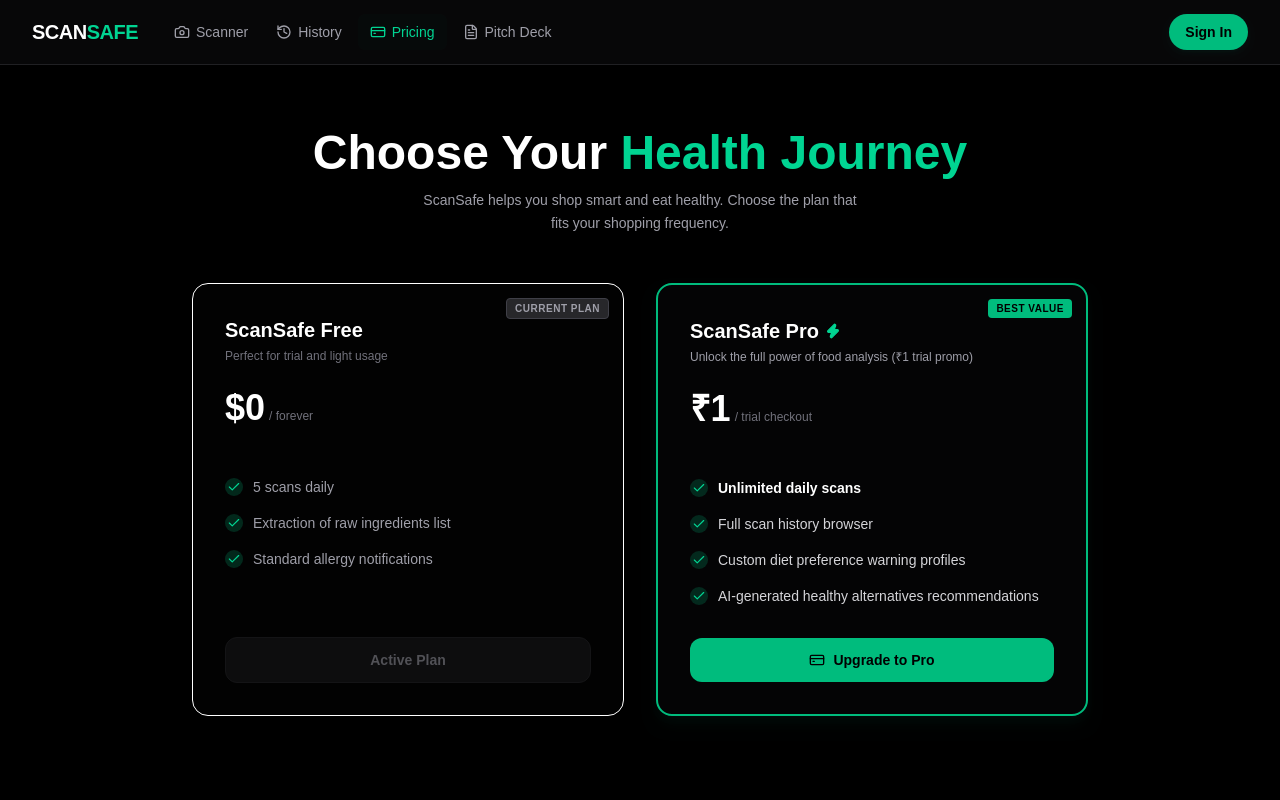
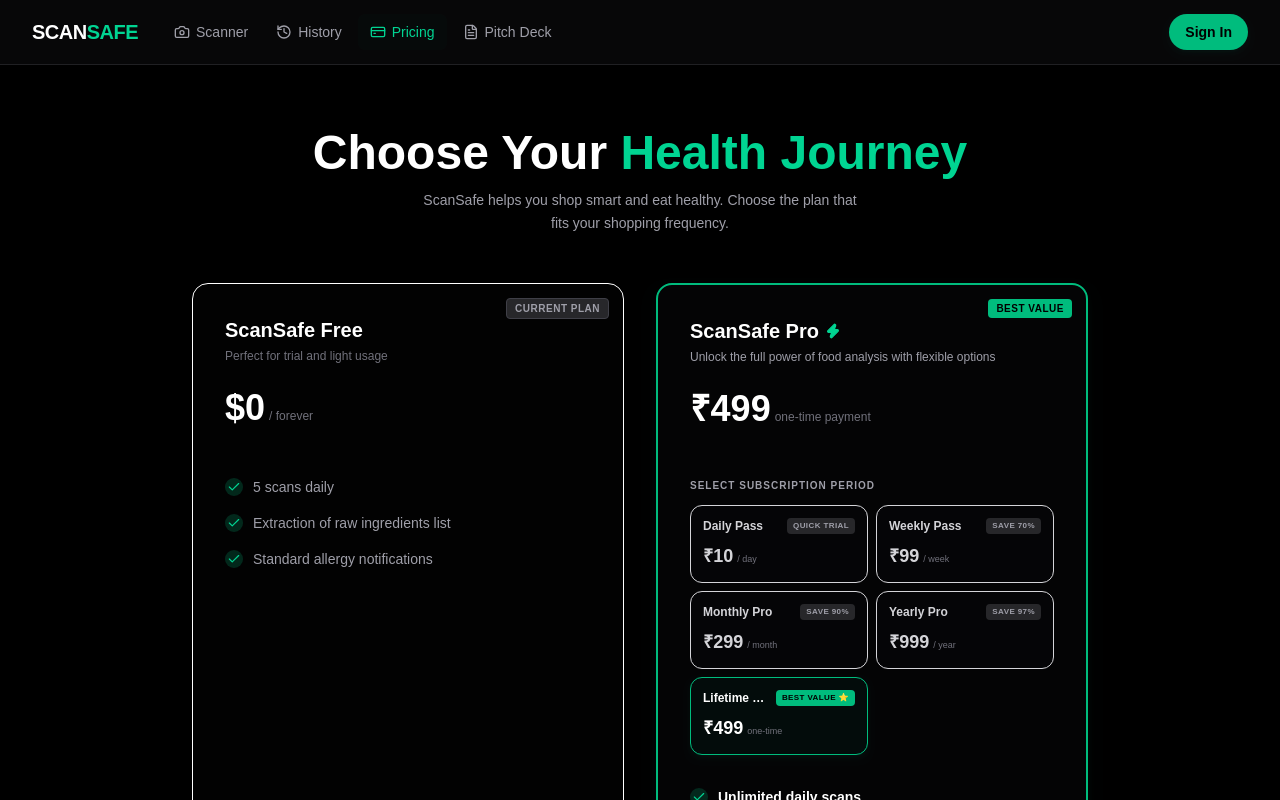
Before and after one commit to Kirtanpatel2326/Scansafe, a Next.js app: page /pricing in a window 1280 px wide. Shown: the top 800 px of the page. Built offline with nearby package versions, Linux system fonts and the light colour scheme; no server answers.

Commit message:
feat: multi-tier subscription billing (₹10/day, ₹99/week, ₹299/month, ₹999/year, ₹499/lifetime)

```diff
--- a/app/api/checkout/route.ts
+++ b/app/api/checkout/route.ts
@@ -2,7 +2,7 @@
 import { razorpay } from '@/lib/razorpay'
 import { NextResponse } from 'next/server'
 
-export async function POST() {
+export async function POST(request: Request) {
   try {
     const supabase = await createClient()
 
@@ -12,8 +12,31 @@
       return NextResponse.json({ error: 'Unauthorized' }, { status: 401 })
     }
 
-    // Create an order in Razorpay
-    const amount = 100 // ₹1.00 in paise (trial testing)
+    // Parse plan type from request body
+    let planType = 'lifetime'
+    try {
+      const body = await request.json()
+      if (body && body.planType) {
+        planType = body.planType
+      }
+    } catch (e) {
+      // Body might be empty, default to lifetime
+    }
+
+    // Map planType to price in paise (1 INR = 100 paise)
+    let amount = 49900 // Default: ₹499 (lifetime)
+    if (planType === 'day') {
+      amount = 1000 // ₹10
+    } else if (planType === 'week') {
+      amount = 9900 // ₹99
+    } else if (planType === 'month') {
+      amount = 29900 // ₹299
+    } else if (planType === 'year') {
+      amount = 99900 // ₹999
+    } else if (planType === 'lifetime') {
+      amount = 49900 // ₹499
+    }
+
     const currency = 'INR'
     const options = {
       amount,
@@ -22,6 +45,7 @@
       notes: {
         userId: user.id,
         email: user.email || '',
+        planType,
       },
     }
 
--- a/app/api/razorpay-webhook/route.ts
+++ b/app/api/razorpay-webhook/route.ts
@@ -37,21 +37,39 @@
       const notes = entity?.notes
       const userId = notes?.userId
       const paymentId = entity?.id || 'manual_payment'
+      const planType = notes?.planType || 'lifetime'
 
       if (!userId) {
         console.error('No userId found in Razorpay payment notes')
         return NextResponse.json({ error: 'No userId in notes' }, { status: 400 })
       }
 
-      console.log(`Upgrading user ${userId} to Pro plan (Payment: ${paymentId})...`)
+      // Calculate expiration date
+      let expiresAt: string | null = null
+      const now = new Date()
+      if (planType === 'day') {
+        expiresAt = new Date(now.getTime() + 24 * 60 * 60 * 1000).toISOString()
+      } else if (planType === 'week') {
+        expiresAt = new Date(now.getTime() + 7 * 24 * 60 * 60 * 1000).toISOString()
+      } else if (planType === 'month') {
+        expiresAt = new Date(now.getTime() + 30 * 24 * 60 * 60 * 1000).toISOString()
+      } else if (planType === 'year') {
+        expiresAt = new Date(now.getTime() + 365 * 24 * 60 * 60 * 1000).toISOString()
+      } else if (planType === 'lifetime') {
+        expiresAt = null
+      }
+
+      console.log(`Upgrading user ${userId} to Pro plan: type=${planType}, expires=${expiresAt} (Payment: ${paymentId})...`)
 
       const supabaseAdmin = createAdminClient()
 
-      // Upgrade profile to Pro
+      // Upgrade profile to Pro with subscription fields
       const { data, error } = await supabaseAdmin
         .from('profiles')
         .update({
           plan: 'pro',
+          plan_type: planType,
+          plan_expires_at: expiresAt,
           razorpay_subscription_id: paymentId
         })
         .eq('id', userId)
--- a/app/pricing/page.tsx
+++ b/app/pricing/page.tsx
@@ -23,8 +23,10 @@
   const [user, setUser] = useState<User | null>(null)
   const [loading, setLoading] = useState(true)
   const [plan, setPlan] = useState<string>('free')
+  const [planType, setPlanType] = useState<string>('free')
   const [upgrading, setUpgrading] = useState(false)
   const [isSuccess, setIsSuccess] = useState(false)
+  const [selectedPeriod, setSelectedPeriod] = useState<'day' | 'week' | 'month' | 'year' | 'lifetime'>('lifetime')
 
   useEffect(() => {
     supabase.auth.getUser().then(async ({ data: { user } }) => {
@@ -43,12 +45,20 @@
     try {
       const { data, error } = await supabase
         .from('profiles')
-        .select('plan')
+        .select('plan, plan_type, plan_expires_at')
         .eq('id', userId)
         .single()
 
       if (!error && data) {
+        const now = new Date()
+        const expired = data.plan === 'pro' && data.plan_expires_at && new Date(data.plan_expires_at) <= now
+        if (expired) {
+          data.plan = 'free'
+          data.plan_type = 'free'
+          data.plan_expires_at = null
+        }
         setPlan(data.plan || 'free')
+        setPlanType(data.plan_type || 'free')
       }
     } catch (e) {
       console.error('Error loading user profile:', e)
@@ -57,7 +67,7 @@
     }
   }
 
-  const handleUpgrade = async () => {
+  const handleUpgrade = async (planTypeParam: 'day' | 'week' | 'month' | 'year' | 'lifetime') => {
     if (!user) {
       router.push('/auth')
       return
@@ -74,11 +84,23 @@
       }
 
       // Create order via backend API
-      const res = await fetch('/api/checkout', { method: 'POST' })
+      const res = await fetch('/api/checkout', {
+        method: 'POST',
+        headers: { 'Content-Type': 'application/json' },
+        body: JSON.stringify({ planType: planTypeParam })
+      })
       const data = await res.json()
 
       if (!res.ok || !data.success) {
         throw new Error(data.error || 'Failed to initialize payment order.')
+      }
+
+      const planNameMap = {
+        day: '1-Day Pass',
+        week: 'Weekly Pass',
+        month: 'Monthly Pro',
+        year: 'Yearly Pro',
+        lifetime: 'Lifetime Ultra'
       }
 
       // Open Razorpay Options
@@ -87,7 +109,7 @@
         amount: data.amount,
         currency: data.currency,
         name: 'ScanSafe Pro',
-        description: 'Upgrade for Unlimited Scans',
+        description: `Upgrade to ScanSafe ${planNameMap[planTypeParam]}`,
         order_id: data.orderId,
         prefill: {
           name: data.user.name || '',
@@ -99,8 +121,7 @@
         handler: async function (response: any) {
           setIsSuccess(true)
           setPlan('pro')
-          // Optional: Verify signature on backend if needed, but since webhook will process it:
-          // We can immediately update local UI state and redirect after a delay
+          setPlanType(planTypeParam)
           setTimeout(() => {
             router.push('/scan')
           }, 3000)
@@ -212,10 +233,22 @@
               </div>
 
               {/* Pro Plan */}
+              {(() => {
+                const periods = [
+                  { id: 'day', name: 'Daily Pass', price: 10, period: '/ day', desc: '1 Day of unlimited scans', savings: 'Quick Trial' },
+                  { id: 'week', name: 'Weekly Pass', price: 99, period: '/ week', desc: '7 Days of unlimited scans', savings: 'Save 70%' },
+                  { id: 'month', name: 'Monthly Pro', price: 299, period: '/ month', desc: '30 Days of unlimited scans', savings: 'Save 90%' },
+                  { id: 'year', name: 'Yearly Pro', price: 999, period: '/ year', desc: '365 Days of unlimited scans', savings: 'Save 97%' },
+                  { id: 'lifetime', name: 'Lifetime Deal', price: 499, period: 'one-time', desc: 'Own forever, pay once', savings: 'Best Value ⭐' },
+                ] as const
+
+                const activePeriod = periods.find(p => p.id === selectedPeriod) || periods[4]
+
+                return (
                   <div className="relative rounded-2xl border-2 border-emerald-500 bg-zinc-900/20 p-8 flex flex-col justify-between shadow-lg shadow-emerald-500/5 overflow-hidden">
                     {plan === 'pro' ? (
                       <div className="absolute top-3.5 right-3.5 rounded bg-emerald-500 text-black text-[10px] font-bold px-2 py-0.5 uppercase tracking-wider flex items-center gap-0.5">
-                    <Zap className="w-3 h-3 fill-black" /> Current Plan
+                        <Zap className="w-3 h-3 fill-black" /> Current Plan ({planType})
                       </div>
                     ) : (
                       <div className="absolute top-3.5 right-3.5 rounded bg-emerald-500 text-black text-[10px] font-bold px-2 py-0.5 uppercase tracking-wider">
@@ -226,14 +259,60 @@
                       <h3 className="text-xl font-bold text-white flex items-center gap-1.5">
                         ScanSafe Pro <Zap className="w-4 h-4 text-emerald-400 fill-emerald-400" />
                       </h3>
-                  <p className="text-zinc-400 text-xs mt-1">Unlock the full power of food analysis (₹1 trial promo)</p>
+                      <p className="text-zinc-400 text-xs mt-1">Unlock the full power of food analysis with flexible options</p>
 
+                      {/* Dynamic Price Display */}
                       <div className="my-6">
-                    <span className="text-4xl font-black text-white">₹1</span>
-                    <span className="text-zinc-500 text-xs ml-1">/ trial checkout</span>
+                        <span className="text-4xl font-black text-white">₹{activePeriod.price}</span>
+                        <span className="text-zinc-500 text-xs ml-1">
+                          {selectedPeriod === 'lifetime' ? 'one-time payment' : `${activePeriod.period}`}
+                        </span>
                       </div>
 
                       <div className="h-[1px] bg-zinc-850 my-6" />
+
+                      {/* Plan Selector */}
+                      <div className="mb-8">
+                        <label className="text-[10px] font-bold text-zinc-400 uppercase tracking-widest block mb-3">
+                          Select Subscription Period
+                        </label>
+                        <div className="grid grid-cols-1 sm:grid-cols-2 gap-2">
+                          {periods.map((p) => {
+                            const isSelected = selectedPeriod === p.id
+                            const isActiveSubscription = plan === 'pro' && planType === p.id
+                            return (
+                              <button
+                                key={p.id}
+                                type="button"
+                                onClick={() => setSelectedPeriod(p.id)}
+                                className={`flex flex-col justify-between items-start rounded-xl border p-3 text-left transition cursor-pointer relative ${
+                                  isSelected
+                                    ? 'bg-emerald-950/20 border-emerald-500 text-white shadow-md shadow-emerald-500/5'
+                                    : 'bg-zinc-950/40 border-zinc-850 text-zinc-300 hover:border-zinc-850'
+                                }`}
+                              >
+                                <div className="flex w-full justify-between items-center gap-1.5">
+                                  <span className="font-bold text-xs truncate">{p.name}</span>
+                                  <span className={`text-[8px] px-1.5 py-0.5 rounded font-black uppercase tracking-wider shrink-0 ${
+                                    isSelected ? 'bg-emerald-500 text-black' : 'bg-zinc-800 text-zinc-400'
+                                  }`}>
+                                    {p.savings}
+                                  </span>
+                                </div>
+                                <div className="mt-2 flex items-baseline">
+                                  <span className="text-lg font-black">₹{p.price}</span>
+                                  <span className="text-[9px] text-zinc-500 ml-1">{p.period}</span>
+                                </div>
+                                {isActiveSubscription && (
+                                  <div className="absolute bottom-1 right-2 text-[8px] font-bold uppercase tracking-wider text-emerald-400 flex items-center gap-0.5 bg-black/45 px-1 rounded">
+                                    <Check className="w-2.5 h-2.5" /> Active
+                                  </div>
+                                )}
+                              </button>
+                            )
+                          })}
+                        </div>
+                      </div>
 
                       <ul className="text-zinc-300 text-sm space-y-4">
                         <li className="flex items-center gap-2.5">
@@ -256,23 +335,27 @@
                     </div>
 
                     <button
-                  disabled={plan === 'pro' || upgrading}
-                  onClick={handleUpgrade}
-                  className="mt-8 w-full flex items-center justify-center gap-2 rounded-xl bg-emerald-500 text-black py-3 text-sm font-bold hover:bg-emerald-400 transition disabled:bg-zinc-900 disabled:border disabled:border-zinc-800 disabled:text-zinc-500 disabled:cursor-not-allowed"
+                      disabled={(plan === 'pro' && planType === selectedPeriod) || upgrading}
+                      onClick={() => handleUpgrade(selectedPeriod)}
+                      className="mt-8 w-full flex items-center justify-center gap-2 rounded-xl bg-emerald-500 text-black py-3.5 text-sm font-bold hover:bg-emerald-400 transition disabled:bg-zinc-900 disabled:border disabled:border-zinc-800 disabled:text-zinc-500 disabled:cursor-not-allowed"
                     >
                       {upgrading ? (
                         <>
                           <RefreshCw className="w-4 h-4 animate-spin" /> Initializing Gateway...
                         </>
+                      ) : plan === 'pro' && planType === selectedPeriod ? (
+                        'Active Plan Selected'
                       ) : plan === 'pro' ? (
-                    'Pro Account Active'
+                        `Change Plan to ${activePeriod.name}`
                       ) : (
                         <>
-                      <CreditCard className="w-4 h-4" /> Upgrade to Pro
+                          <CreditCard className="w-4 h-4" /> Subscribe to {activePeriod.name}
                         </>
                       )}
                     </button>
                   </div>
+                )
+              })()}
             </div>
           </div>
         )}
--- a/components/Header.tsx
+++ b/components/Header.tsx
@@ -11,6 +11,7 @@
   const pathname = usePathname()
   const [user, setUser] = useState<User | null>(null)
   const [plan, setPlan] = useState<string>('free')
+  const [planType, setPlanType] = useState<string>('free')
   const [isDropdownOpen, setIsDropdownOpen] = useState(false)
 
   useEffect(() => {
@@ -30,6 +31,7 @@
         fetchUserProfile(currentUser.id)
       } else {
         setPlan('free')
+        setPlanType('free')
       }
     })
 
@@ -42,12 +44,20 @@
     try {
       const { data, error } = await supabase
         .from('profiles')
-        .select('plan')
+        .select('plan, plan_type, plan_expires_at')
         .eq('id', userId)
         .single()
 
       if (!error && data) {
+        const now = new Date()
+        const expired = data.plan === 'pro' && data.plan_expires_at && new Date(data.plan_expires_at) <= now
+        if (expired) {
+          data.plan = 'free'
+          data.plan_type = 'free'
+          data.plan_expires_at = null
+        }
         setPlan(data.plan || 'free')
+        setPlanType(data.plan_type || 'free')
       }
     } catch (e) {
       console.error('Error fetching profile plan:', e)
@@ -169,11 +179,11 @@
                     {/* Plan Badge */}
                     <div className="mt-2 inline-flex items-center gap-1 rounded-full px-2 py-0.5 text-[10px] font-bold uppercase tracking-wider">
                       {plan === 'pro' ? (
-                        <span className="bg-gradient-to-r from-amber-400 to-amber-600 text-black px-2 py-0.5 rounded-full flex items-center gap-0.5 shadow-sm">
-                          <Sparkles className="w-3 h-3 fill-black" /> PRO
+                        <span className="bg-gradient-to-r from-amber-400 to-amber-600 text-black px-2.5 py-0.5 rounded-full flex items-center gap-0.5 shadow-sm font-black">
+                          <Sparkles className="w-3 h-3 fill-black" /> PRO ({planType})
                         </span>
                       ) : (
-                        <span className="bg-zinc-850 border border-zinc-700 text-zinc-400 px-2 py-0.5 rounded-full">
+                        <span className="bg-zinc-850 border border-zinc-700 text-zinc-400 px-2 py-0.5 rounded-full font-bold">
                           FREE
                         </span>
                       )}
```
Also changed, not shown: app/api/analyze/route.ts (+25 -0 lines), app/scan/page.tsx (+16 -13 lines), 1 other file (tests, documents, lock files or other folders). Lines whose indentation alone changed are shown as unchanged.
